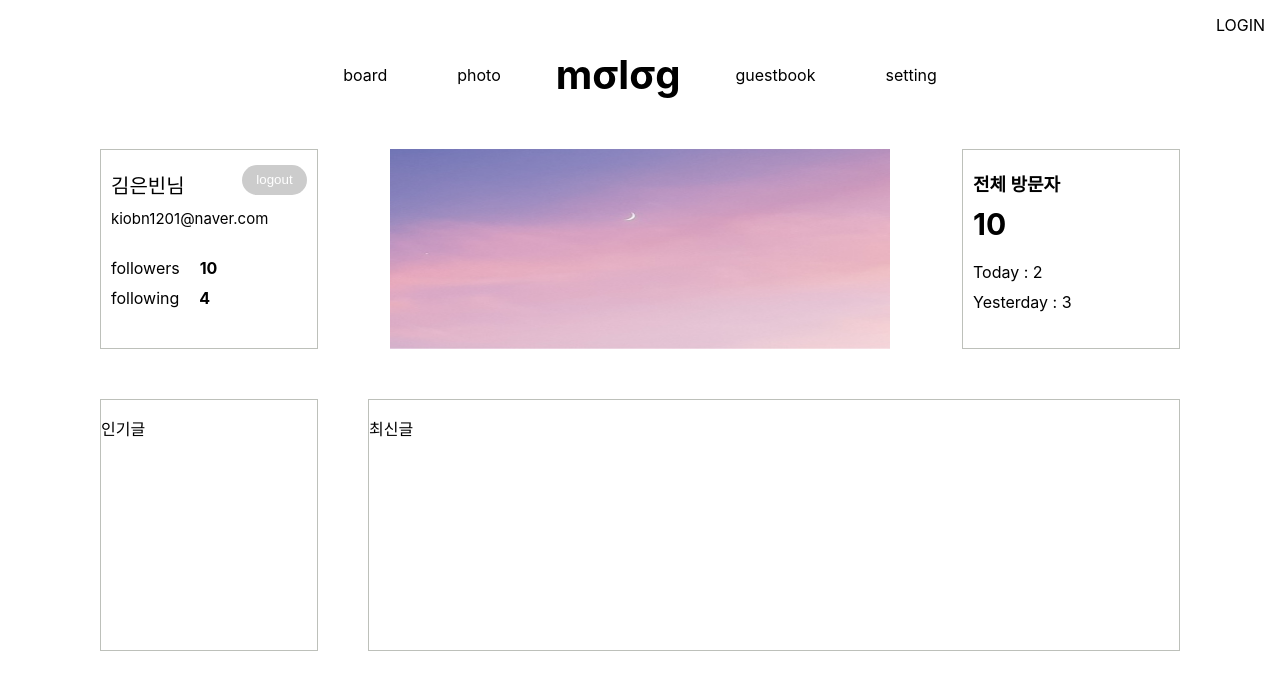
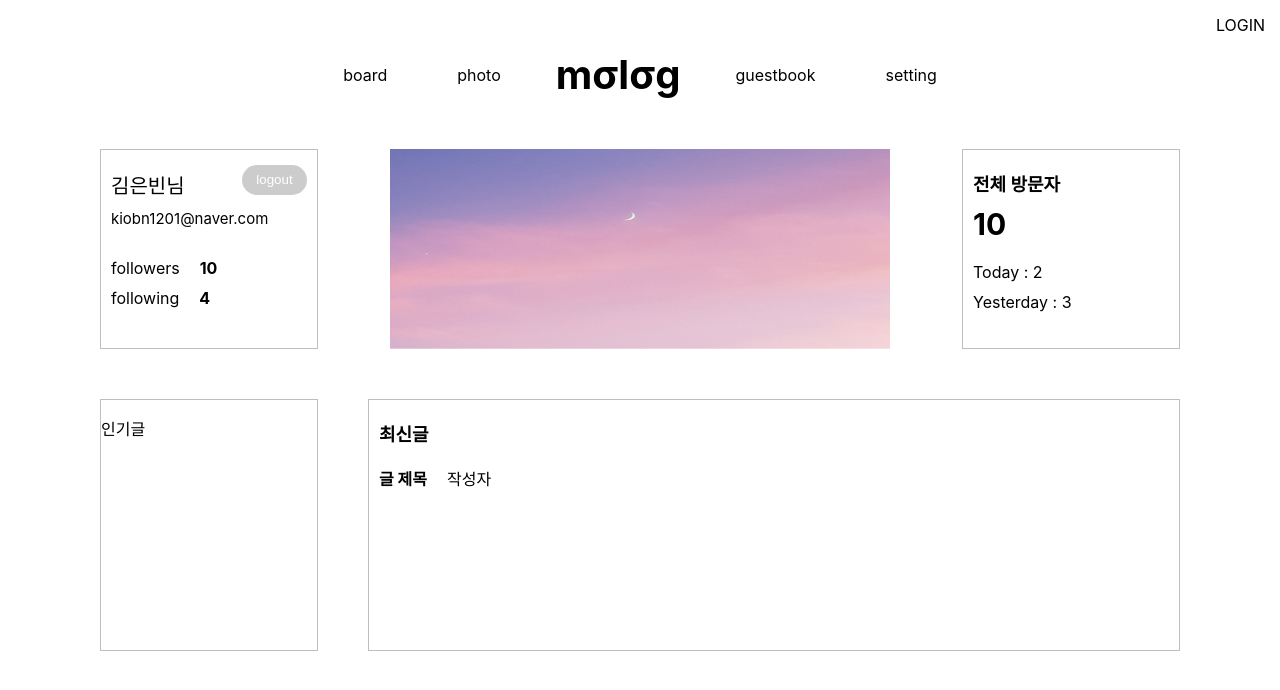
Before and after one commit to JiniBini/molog-frontend, a React (Create React App) app: page / in a window 1280 px wide. Shown: the top 690 px of the page. Built offline with nearby package versions, Linux system fonts and the light colour scheme.

Commit message:
Add recent part in mainpage

```diff
--- a/src/component/MainContent.tsx
+++ b/src/component/MainContent.tsx
@@ -33,7 +33,11 @@ const MainContent = () => {
           <p>인기글</p>
         </div>
         <div className="content-recent">
-          <p>최신글</p>
+          <h4>최신글</h4>
+          <div className="l-flex">
+            <p>글 제목</p>
+            <p>작성자</p>
+          </div>
         </div>
       </div>
     </div>
--- a/src/style/homepage.scss
+++ b/src/style/homepage.scss
@@ -143,6 +143,24 @@
       width: 75%;
       margin: 50px 0;
       border: solid 1px #bdc0ba;
+
+      h4 {
+        font-size: 18px;
+        margin: 20px 0 10px 10px;
+      }
+
+      .l-flex {
+        display: flex;
+        flex-direction: row;
+
+        p {
+          margin: 10px 10px 0 10px;
+        }
+
+        p:nth-child(1) {
+          font-weight: bold;
+        }
+      }
     }
   }
 }
```
